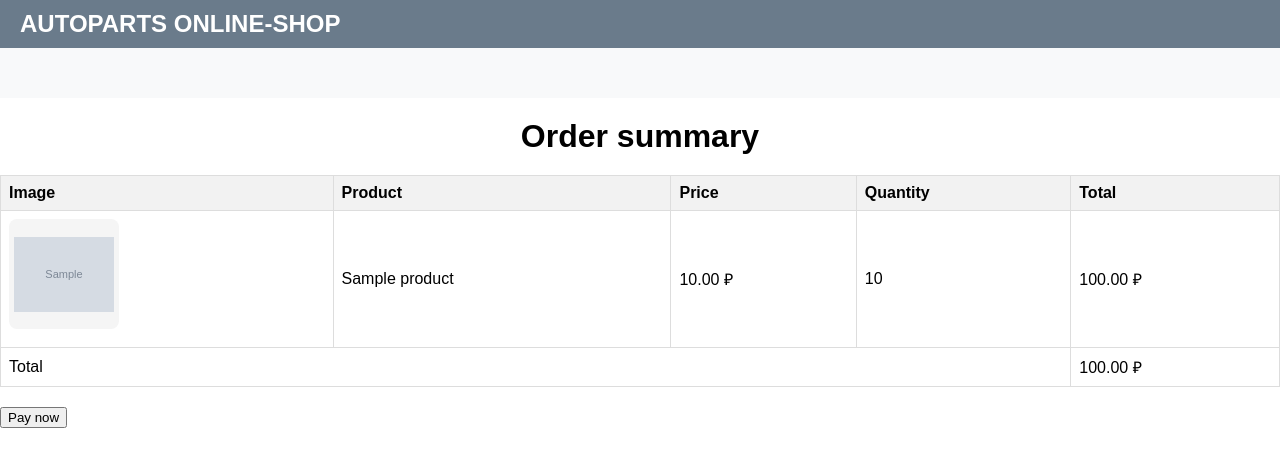
After one commit to Dogafas/netology, a Django app: template myshop/payment/templates/payment/process.html in a window 1280 px wide. The commit adds this page. Shown: the top 467 px of the page. Run offline with Django 5.2, Linux system fonts and the light colour scheme; the template is opened without the code that fills it: values that come from a table or form of the project are taken from there, others are empty; tables that the repository leaves empty hold one stand-in row (values such as "Sample post"); grey boxes marked "Sample" are stand-in pictures; parts of the project's set-up code (start-up, migrations or seed data) failed here and were passed over.

Commit message:
last update

```diff
--- a/myshop/cart/templates/cart/detail.html
+++ b/myshop/cart/templates/cart/detail.html
@@ -51,15 +51,15 @@
                   {% csrf_token %}
                 </form>
               </td>
-              <td class="num">${{ item.price }}</td>
-              <td class="num">${{ item.total_price }}</td>
+              <td class="num"> {{ item.price }} ₽</td>
+              <td class="num"> {{ item.total_price }} ₽</td>
             </tr>
           {% endwith %}
         {% endfor %}
         <tr class="total">
           <td>Total</td>
           <td colspan="4"></td>
-          <td class="num">${{ cart.get_total_price }}</td>
+          <td class="num"> {{ cart.get_total_price }} ₽</td>
         </tr>
       </tbody>
     </table>
--- a/myshop/myshop/settings.py
+++ b/myshop/myshop/settings.py
@@ -44,7 +44,7 @@ INSTALLED_APPS = [
     'django.contrib.staticfiles',
     'cart.apps.CartConfig',
     'orders.apps.OrdersConfig',
-    'payment.apps.PaymentConfig'
+    'payment.apps.PaymentConfig',
     'shop.apps.ShopConfig',
 ]
 
--- a/myshop/orders/tasks.py
+++ b/myshop/orders/tasks.py
@@ -9,7 +9,7 @@ def order_created(order_id):
     subject = f'Заказ # {order.id} создан!'
     message = f'Уважаемый покупатель {order.first_name},\n' \
               f'Вы успешно создали заказ,\n' \
-              f'Ваш заказ будет доставлен по адресу {order.address},\n' \
+              f'После оплаты Ваш заказ будет доставлен по адресу {order.address},\n' \
               f'Идентификатор Вашего заказа: {order.id}.'
     mail_sent = send_mail(subject, message, 'admin@myshop.py', [order.email])
     return mail_sent
--- a/myshop/orders/templates/orders/order/create.html
+++ b/myshop/orders/templates/orders/order/create.html
@@ -10,11 +10,11 @@
         {% for item in cart %}
         <li>
           {{ item.quantity }}x {{ item.product.name }}
-          <span>${{ item.total_price }}</span>
+          <span>{{ item.total_price }} ₽</span>
         </li>
       {% endfor %}
     </ul>
-    <p>Total: ${{ cart.get_total_price }}</p>
+    <p>Total: {{ cart.get_total_price }} ₽</p>
   </div>
   <form method="post" class="order-form">
     {{ form.as_p }}
--- /dev/null
+++ b/myshop/payment/templates/payment/process.html
@@ -0,0 +1,41 @@
+{% extends "shop/base.html" %}
+{% load static %}
+
+{% block title %}Pay your order{% endblock %}
+
+{% block content %}
+  <h1>Order summary</h1>
+  <table class="cart">
+    <thead>
+      <tr>
+        <th>Image</th>
+        <th>Product</th>
+        <th>Price</th>
+        <th>Quantity</th>
+        <th>Total</th>
+      </tr>
+    </thead>
+    <tbody>
+      {% for item in order.items.all %}
+        <tr class="row{% cycle "1" "2" %}">
+          <td>
+            <img src="{% if item.product.image %}{{ item.product.image.url }}
+            {% else %}{% static "img/no_image.png" %}{% endif %}">
+          </td>
+          <td>{{ item.product.name }}</td>
+          <td class="num"> {{ item.price }} ₽</td>
+          <td class="num">{{ item.quantity }}</td>
+          <td class="num"> {{ item.get_cost }} ₽</td>
+        </tr>
+      {% endfor %}
+      <tr class="total">
+        <td colspan="4">Total</td>
+        <td class="num"> {{ order.get_total_cost }} ₽</td>
+      </tr>
+    </tbody>
+  </table>
+  <form action="{% url "payment:process" %}" method="post">
+    <input type="submit" value="Pay now">
+    {% csrf_token %}
+  </form>
+{% endblock %}
--- a/myshop/shop/templates/shop/base.html
+++ b/myshop/shop/templates/shop/base.html
@@ -19,7 +19,7 @@
             Your cart:
             <a href="{% url "cart:cart_detail" %}">
               {{ total_items }} item{{ total_items|pluralize }},
-              ${{ cart.get_total_price }}
+              {{ cart.get_total_price }} ₽
             </a>
           {% elif not order %}
             Your cart is empty.
--- a/myshop/shop/templates/shop/product/detail.html
+++ b/myshop/shop/templates/shop/product/detail.html
@@ -18,7 +18,7 @@
       </h2>
    </div>
   <div class="price-form-container">
-      <p class="price">${{ product.price }}</p>
+      <p class="price"> {{ product.price }} ₽</p>
       <form action="{% url "cart:cart_add" product.id %}" method="post" class="cart-form">
         <div class="quantity-controls">
            <button type="button" class="quantity-btn minus-btn">-</button>
--- a/myshop/shop/templates/shop/product/list.html
+++ b/myshop/shop/templates/shop/product/list.html
@@ -28,7 +28,7 @@
         </a>
         <a href="{{ product.get_absolute_url }}">{{ product.name }}</a>
         <br>
-        ${{ product.price }}
+         {{ product.price }} ₽
       </div>
     {% endfor %}
   </div>
```
Also changed, not shown: myshop/payment/templates/payment/canceled.html (added, +8 -0 lines), myshop/payment/templates/payment/completed.html (added, +8 -0 lines).
